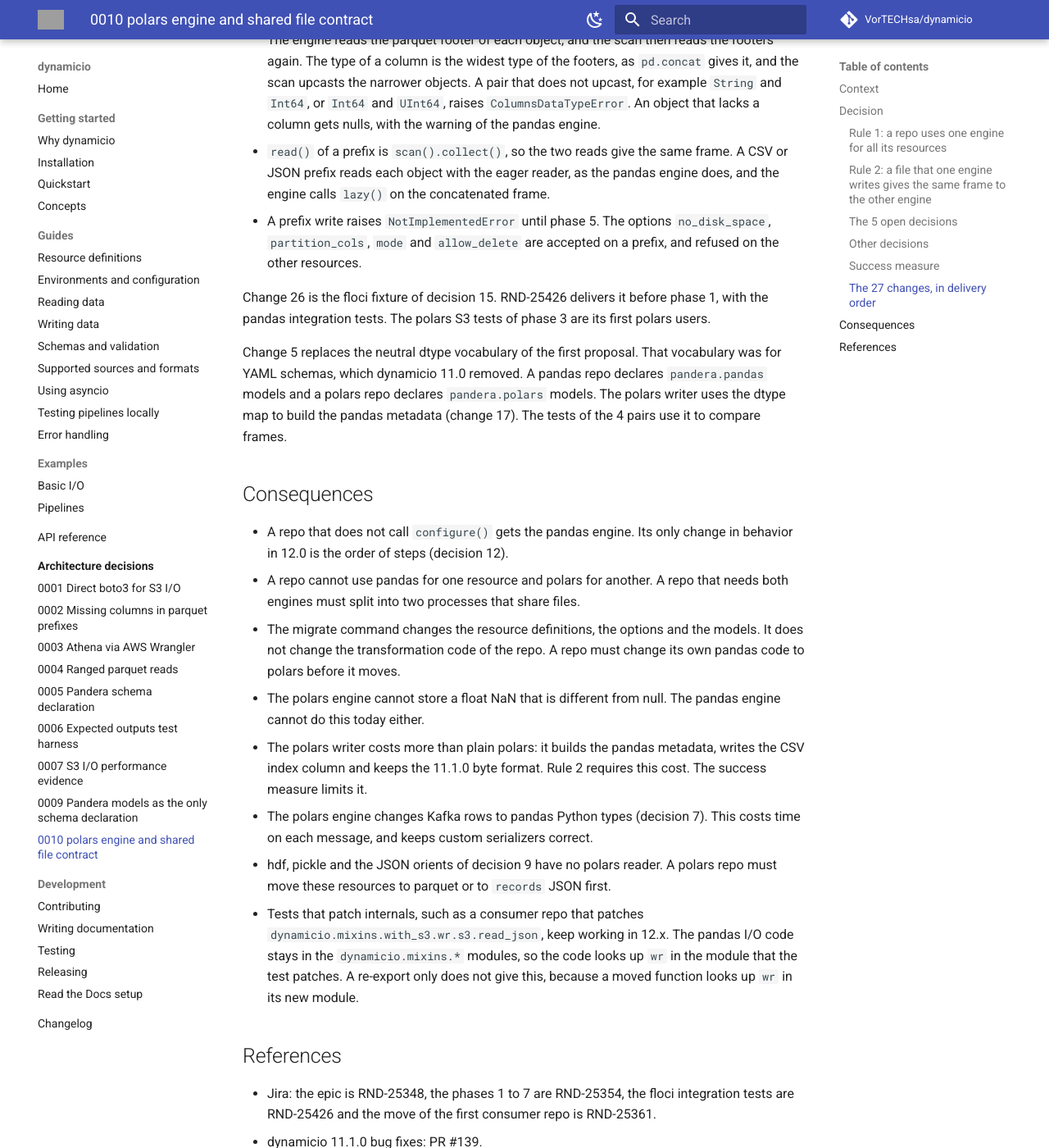
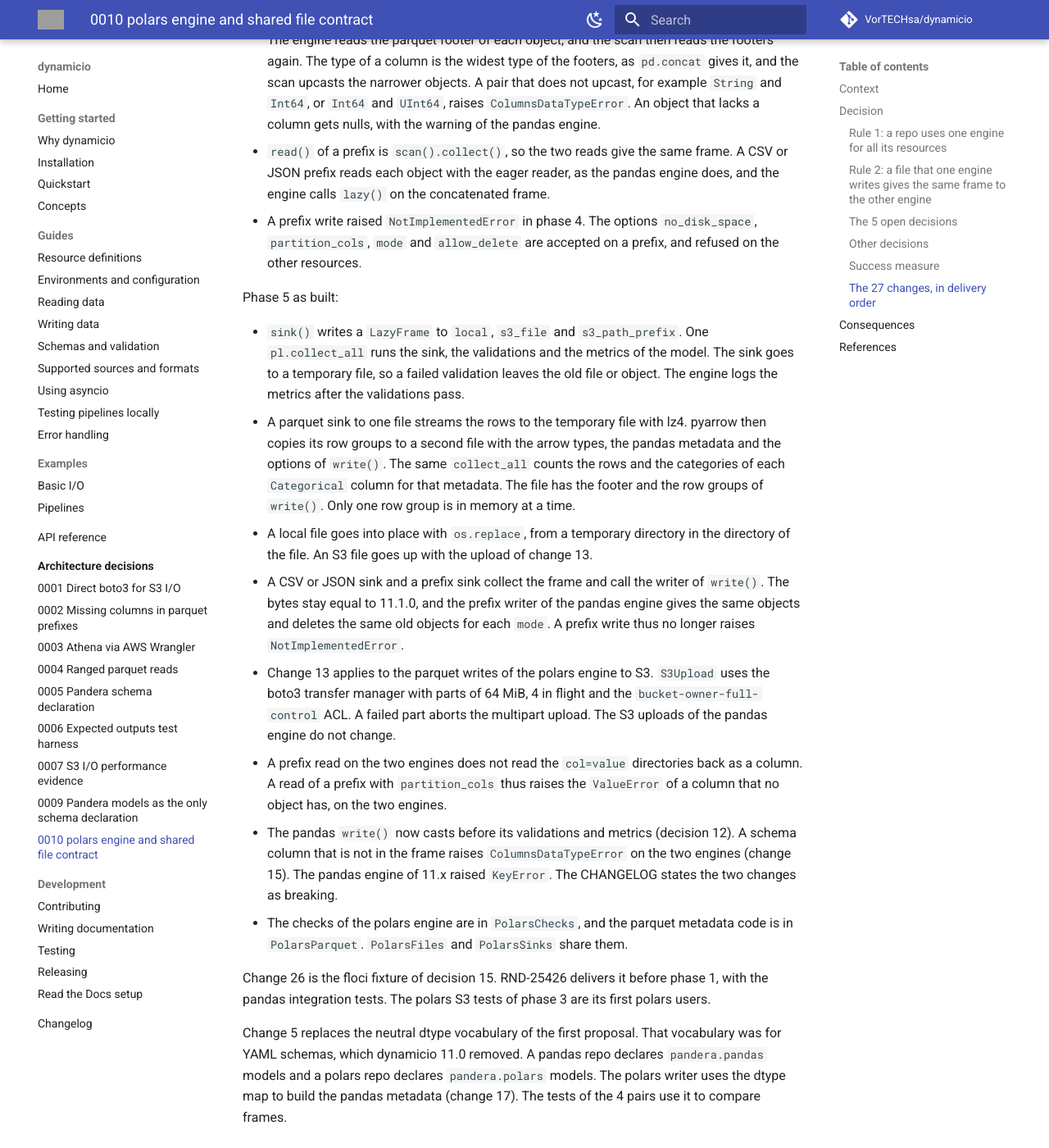
Before and after one commit to VorTECHsa/dynamicio, an MkDocs documentation site: the page built from docs/adr/0010-polars-engine-and-shared-file-contract.md, in a window 1280 px wide and 1400 px high, scrolled down 12066 px. Shown: the whole window at 82% size. Built offline with MkDocs 1.6.1 and Material for MkDocs 9.7.7, drawn with Linux system fonts in a browser that asks for light colours; comment, search, counter and statistics services are not loaded; grey boxes are pictures that could not be loaded.

Commit message:
docs(RND-25353): record phase 5 of the polars engine as built

```diff
--- a/docs/adr/0010-polars-engine-and-shared-file-contract.md
+++ b/docs/adr/0010-polars-engine-and-shared-file-contract.md
@@ -307,8 +307,26 @@ Phase 4 as built:
   `Int64`, or `Int64` and `UInt64`, raises `ColumnsDataTypeError`. An object that lacks a column gets nulls, with the warning of the pandas engine.
 - `read()` of a prefix is `scan().collect()`, so the two reads give the same frame. A CSV or JSON prefix reads each object with the eager reader, as the
   pandas engine does, and the engine calls `lazy()` on the concatenated frame.
-- A prefix write raises `NotImplementedError` until phase 5. The options `no_disk_space`, `partition_cols`, `mode` and `allow_delete` are accepted on a
+- A prefix write raised `NotImplementedError` in phase 4. The options `no_disk_space`, `partition_cols`, `mode` and `allow_delete` are accepted on a
   prefix, and refused on the other resources.
+
+Phase 5 as built:
+
+- `sink()` writes a `LazyFrame` to `local`, `s3_file` and `s3_path_prefix`. One `pl.collect_all` runs the sink, the validations and the metrics of the
+  model. The sink goes to a temporary file, so a failed validation leaves the old file or object. The engine logs the metrics after the validations pass.
+- A parquet sink to one file streams the rows to the temporary file with lz4. pyarrow then copies its row groups to a second file with the arrow types,
+  the pandas metadata and the options of `write()`. The same `collect_all` counts the rows and the categories of each `Categorical` column for that metadata.
+  The file has the footer and the row groups of `write()`. Only one row group is in memory at a time.
+- A local file goes into place with `os.replace`, from a temporary directory in the directory of the file. An S3 file goes up with the upload of change 13.
+- A CSV or JSON sink and a prefix sink collect the frame and call the writer of `write()`. The bytes stay equal to 11.1.0, and the prefix writer of the
+  pandas engine gives the same objects and deletes the same old objects for each `mode`. A prefix write thus no longer raises `NotImplementedError`.
+- Change 13 applies to the parquet writes of the polars engine to S3. `S3Upload` uses the boto3 transfer manager with parts of 64 MiB, 4 in flight and
+  the `bucket-owner-full-control` ACL. A failed part aborts the multipart upload. The S3 uploads of the pandas engine do not change.
+- A prefix read on the two engines does not read the `col=value` directories back as a column. A read of a prefix with `partition_cols` thus raises
+  the `ValueError` of a column that no object has, on the two engines.
+- The pandas `write()` now casts before its validations and metrics (decision 12). A schema column that is not in the frame raises `ColumnsDataTypeError`
+  on the two engines (change 15). The pandas engine of 11.x raised `KeyError`. The CHANGELOG states the two changes as breaking.
+- The checks of the polars engine are in `PolarsChecks`, and the parquet metadata code is in `PolarsParquet`. `PolarsFiles` and `PolarsSinks` share them.
 
 Change 26 is the floci fixture of decision 15. RND-25426 delivers it before phase 1, with the pandas integration tests. The polars S3 tests of phase 3 are its first polars users.
 
```
